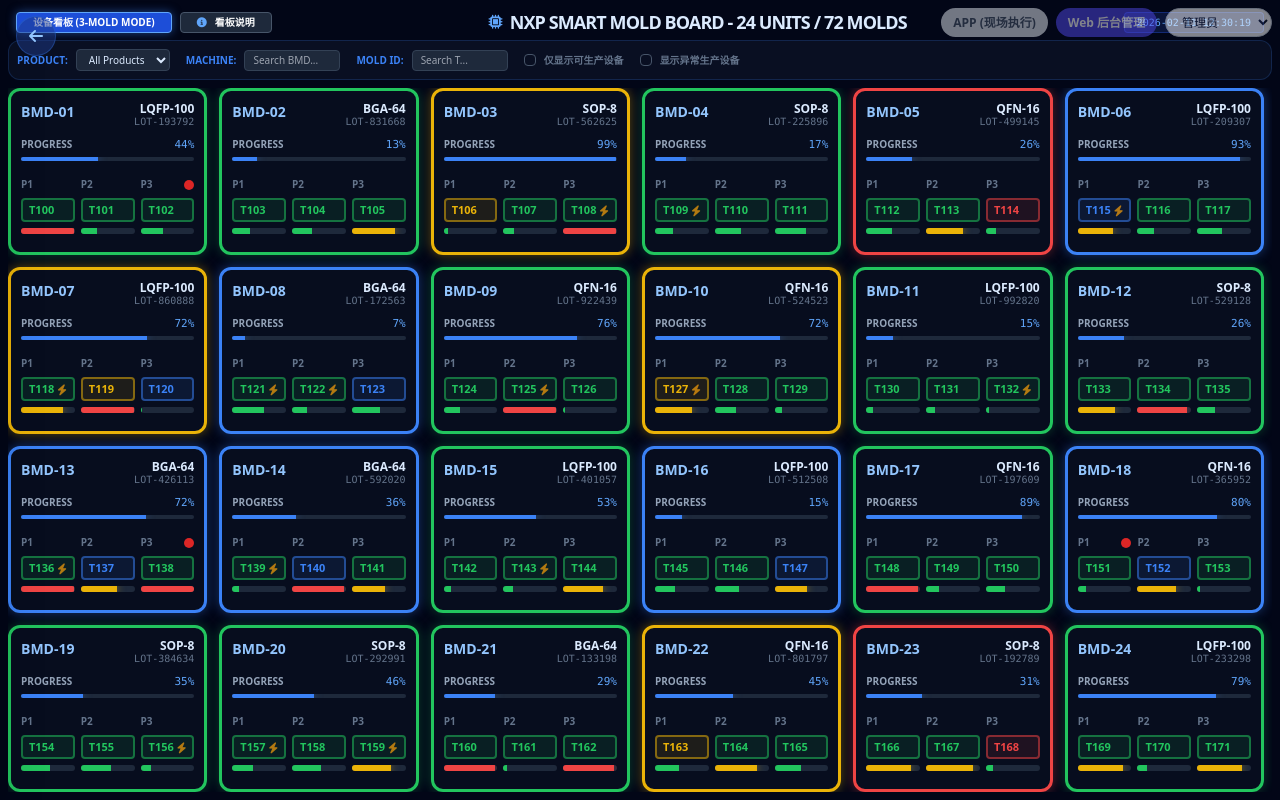
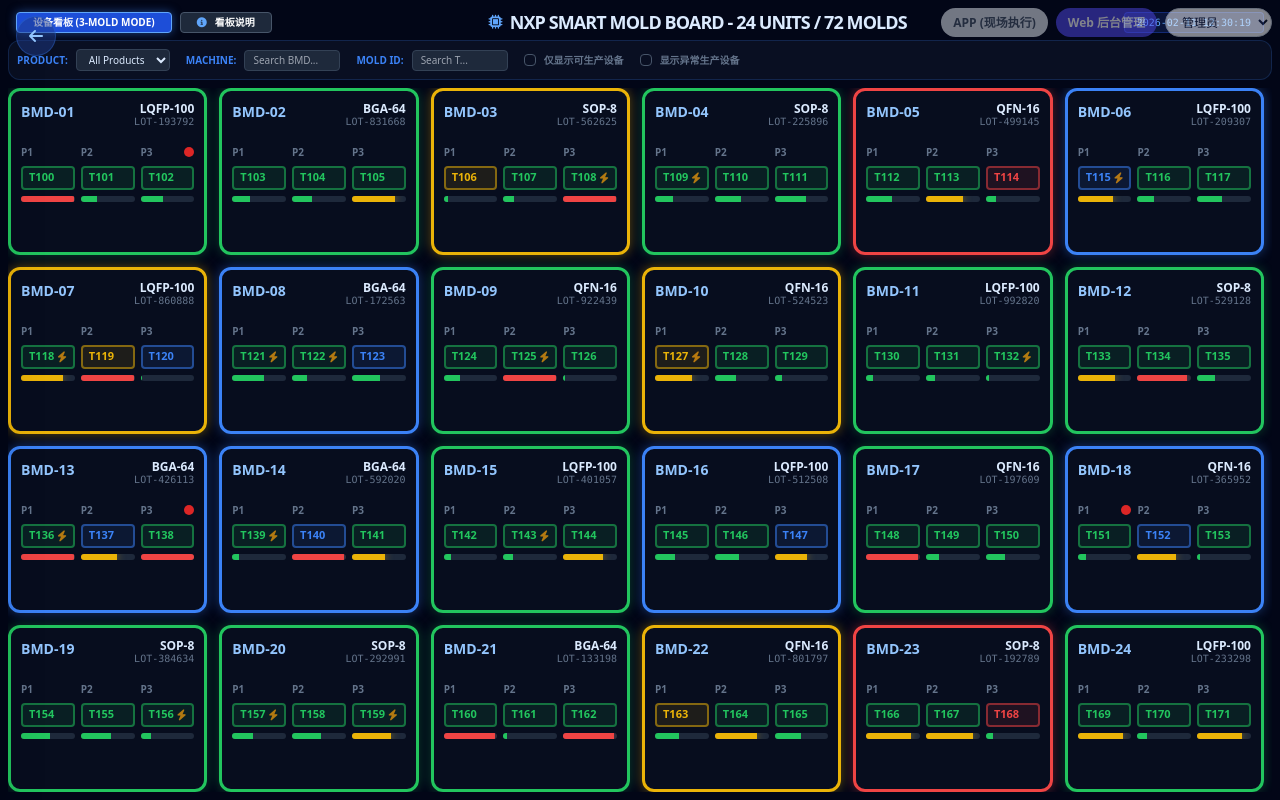
Before and after one commit to damonxzhang/yingjiang-V5-moldsystem, a React (Vite) app: page / in a window 1280 px wide. Built offline with nearby package versions, Linux system fonts and the light colour scheme.

Commit message:
style: remove production progress bar from machine cards for cleaner UI

```diff
--- a/pages/admin/MachineDashboard.tsx
+++ b/pages/admin/MachineDashboard.tsx
@@ -430,19 +430,6 @@ const MachineDashboard: React.FC<MachineDashboardProps> = ({ onSwitchView }) =>
                   <span className="text-[10px] text-slate-500 font-mono leading-tight">{machine.batchNo}</span>
                 </div>
               </div>
-              {/* Production Progress Bar */}
-              <div className="mt-2">
-                <div className="flex justify-between items-center mb-1">
-                  <span className="text-[10px] text-slate-400 uppercase font-bold">Progress</span>
-                  <span className="text-[11px] text-blue-400 font-mono">{Math.floor(machine.productionProgress)}%</span>
-                </div>
-                <div className="h-1 bg-slate-800 rounded-full overflow-hidden">
-                  <div
-                    className="h-full bg-blue-500 shadow-[0_0_8px_rgba(59,130,246,0.6)]"
-                    style={{ width: `${machine.productionProgress}%` }}
-                  ></div>
-                </div>
-              </div>
             </div>
 
             {/* 3 Molds Row (P1, P2, P3) */}
```
Also changed, not shown: 1 other file (tests, documents, lock files or other folders).
